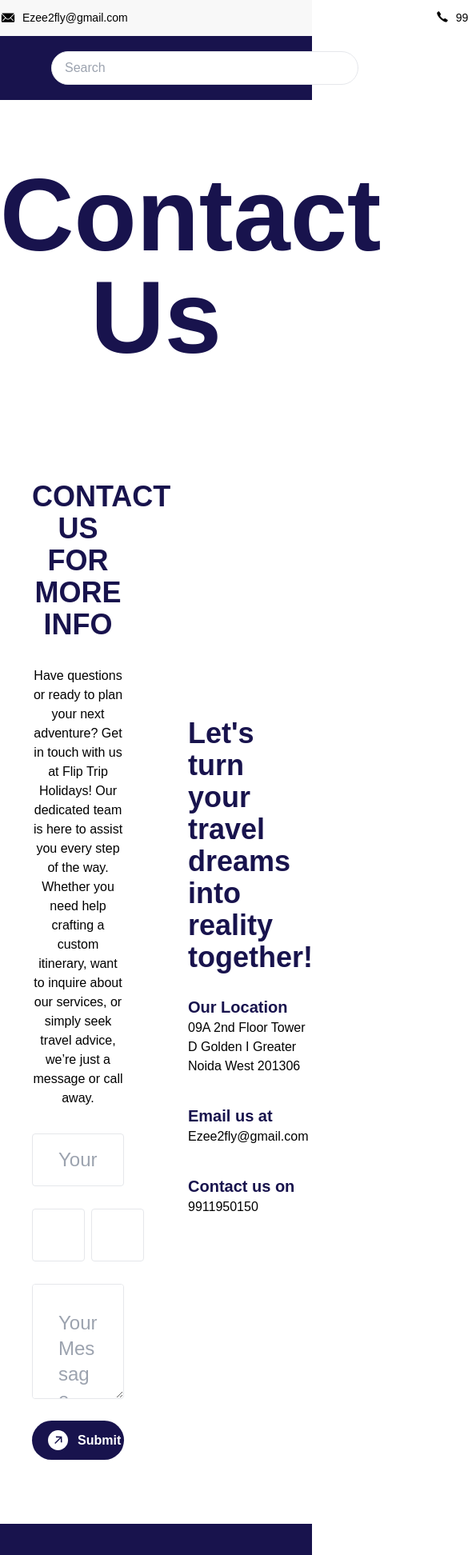
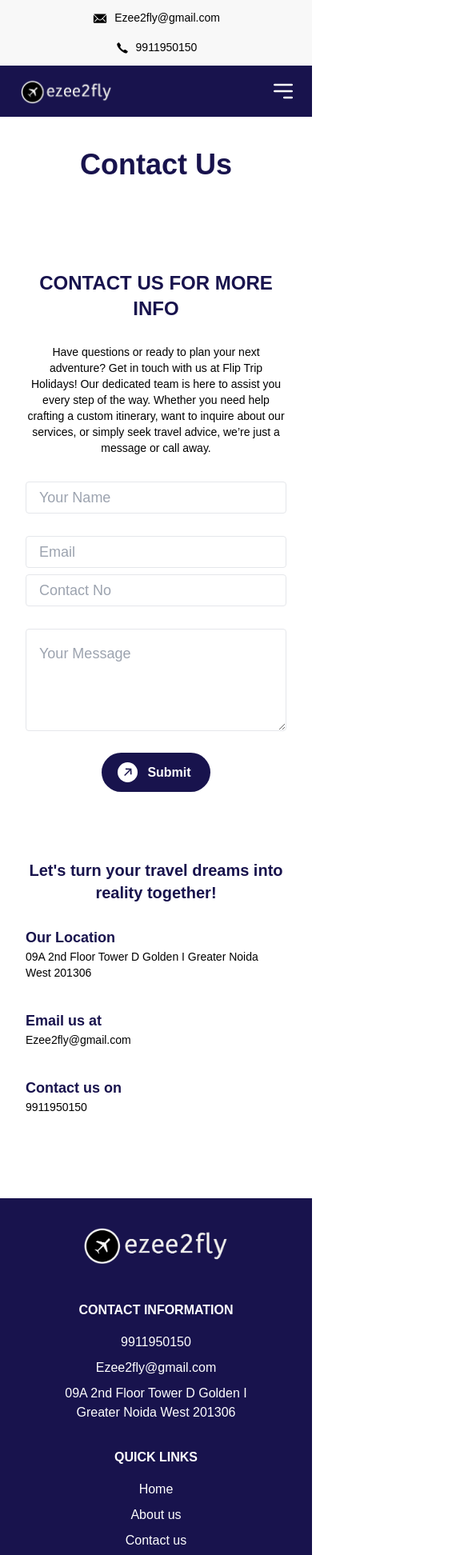
Before and after one commit to HemantArya786/ezee2fly-frontend, a Next.js app: page /contactus in a window 390 px wide. Shown: the top 1944 px of the page at 80% size, 585 px wide, since content can reach past the window. Built offline with nearby package versions, Linux system fonts and the light colour scheme.

Commit message:
feat :  add responsive in all the pages and component

```diff
--- a/src/app/contactus/page.jsx
+++ b/src/app/contactus/page.jsx
@@ -6,19 +6,19 @@ function ContactUs() {
   return (
     <div className="container mx-auto mb-10">
       <div>
-        <p className="text-9xl font-bold text-center py-20 text-primary">
+        <p className="text-4xl sm:text-6xl md:text-7xl lg:text-9xl font-bold text-center py-10 md:py-16 lg:py-20 text-primary">
           Contact Us
         </p>
       </div>
-      <div className="flex gap-x-10">
-        <section className="flex flex-col gap-y-3 w-1/2 p-10">
+      <div className="flex flex-col lg:flex-row gap-8 lg:gap-x-10 px-4 sm:px-8 lg:px-16 py-10">
+        <section className="flex flex-col gap-y-3 lg:w-1/2 w-full p-4 sm:p-6 lg:p-10">
           <div>
             <div>
-              <p className=" text-4xl text-center font-bold py-5 text-primary">
+              <p className="text-2xl sm:text-3xl lg:text-4xl text-center font-bold py-4 lg:py-5 text-primary">
                 CONTACT US FOR MORE INFO
               </p>
             </div>
-            <p className="py-3 text-center">
+            <p className="py-3 text-center text-sm sm:text-base lg:text-lg">
               Have questions or ready to plan your next adventure? Get in touch
               with us at Flip Trip Holidays! Our dedicated team is here to
               assist you every step of the way. Whether you need help crafting a
@@ -28,23 +28,23 @@ function ContactUs() {
           </div>
           <div className="py-2">
             <input
-              className="h-12 p-8 text-2xl w-full border rounded"
+              className="h-10 sm:h-12 p-4 sm:p-6 text-lg sm:text-xl w-full border rounded"
               placeholder="Your Name"
             />
           </div>
-          <div className="flex gap-2 py-2  ">
+          <div className="flex flex-col sm:flex-row gap-2 py-2">
             <input
-              className="h-12 w-1/2 p-8 text-2xl border rounded"
+              className="h-10 sm:h-12 w-full sm:w-1/2 p-4 sm:p-6 text-lg sm:text-xl border rounded"
               placeholder="Email"
             />
             <input
-              className="h-12 w-1/2 p-8 border text-2xl rounded "
+              className="h-10 sm:h-12 w-full sm:w-1/2 p-4 sm:p-6 text-lg sm:text-xl border rounded"
               placeholder="Contact No"
             />
           </div>
           <div className="py-2">
             <textarea
-              className="h-36 w-full p-8 text-2xl border rounded"
+              className="h-32 sm:h-36 w-full p-4 sm:p-6 text-lg sm:text-xl border rounded"
               placeholder="Your Message"
             />
           </div>
@@ -52,28 +52,33 @@ function ContactUs() {
             <HoverButton title={"Submit"} />
           </div>
         </section>
-        <section className="w-1/2  flex flex-col justify-center items-center ">
+
+        <section className="lg:w-1/2 w-full flex flex-col justify-center items-center p-4 sm:p-6 lg:p-10">
           <div className="py-5">
-            <p className=" text-4xl font-semibold text-primary ">
+            <p className="text-xl sm:text-2xl lg:text-4xl font-semibold text-primary text-center">
               Let's turn your travel dreams into reality together!
             </p>
           </div>
-          <div className=" w-full flex  flex-col gap-y-5">
+          <div className="w-full flex flex-col gap-y-5">
             <div className="py-2">
-              <p className="text-xl font-semibold text-primary ">
+              <p className="text-lg sm:text-xl font-semibold text-primary">
                 Our Location
               </p>
-              <p> 09A 2nd Floor Tower D Golden I Greater Noida West 201306</p>
+              <p className="text-sm sm:text-base">
+                09A 2nd Floor Tower D Golden I Greater Noida West 201306
+              </p>
             </div>
             <div className="py-2">
-              <p className="text-xl font-semibold text-primary">Email us at</p>
-              <p>Ezee2fly@gmail.com</p>
+              <p className="text-lg sm:text-xl font-semibold text-primary">
+                Email us at
+              </p>
+              <p className="text-sm sm:text-base">Ezee2fly@gmail.com</p>
             </div>
             <div className="py-2">
-              <p className="text-xl font-semibold text-primary">
+              <p className="text-lg sm:text-xl font-semibold text-primary">
                 Contact us on
               </p>
-              <p>9911950150</p>
+              <p className="text-sm sm:text-base">9911950150</p>
             </div>
           </div>
         </section>
--- /dev/null
+++ b/src/components/Cards.jsx
@@ -0,0 +1,45 @@
+import React from "react";
+import Slider from "react-slick"; // Import the Slider component from react-slick
+
+function Cards({ data }) {
+  // Slider settings for mobile responsiveness
+  const settings = {
+    dots: true,
+    infinite: true,
+    speed: 500,
+    slidesToShow: 1, // Show 1 slide at a time on mobile
+    slidesToScroll: 1,
+  };
+
+  return (
+    <section>
+      {/* Carousel only for mobile */}
+      <div className="md:hidden p-5">
+        <Slider {...settings}>
+          {data.map((items) => (
+            <div className="border p-5 bg-white">
+              <img src={items.image} alt="Service 1" />
+              <p className="text-center text-black font-semibold">
+                {items.title}
+              </p>
+            </div>
+          ))}
+        </Slider>
+      </div>
+
+      {/* Grid display for desktop and tablets */}
+      <ul className="hidden md:flex gap-2 p-20">
+        {data.map((items) => (
+          <li className="border w-1/6 p-5 bg-white">
+            <img src={items.image} alt="Service 1" />
+            <p className="text-center text-black font-semibold">
+              {items.title}
+            </p>
+          </li>
+        ))}
+      </ul>
+    </section>
+  );
+}
+
+export default Cards;
--- a/src/components/Footer.jsx
+++ b/src/components/Footer.jsx
@@ -5,31 +5,37 @@ import logo from "../Images/logo.png";
 
 function Footer() {
   return (
-    <footer className=" flex-col   px-10 pt-5 flex bg-primary text-white">
-      <div className="flex  h-64 ">
-        <section className="w-1/3 flex justify-center items-center ">
-          <div className="max-w-[300px]">
-            {" "}
-            <Image className=" " src={logo} />
-          </div>{" "}
+    <footer className="flex-col px-5 pt-5 flex bg-primary text-white">
+      <div className="container mx-auto">
+        <div className="flex flex-col md:flex-row md:h-64 gap-8 md:gap-0">
+          <section className="md:w-1/3 flex justify-center md:items-center">
+            <div className="max-w-[200px] md:max-w-[300px]">
+              <Image className="w-full h-auto" src={logo} alt="Logo" />
+            </div>
           </section>
-        <section className="w-1/3  items-center  flex justify-start">
-          <div className="">
-            <p className="mb-4 font-bold">CONTACT INFORMATION </p>
-            <ul className="flex flex-col gap-2">
+
+          <section className="md:w-1/3 flex md:items-center justify-center md:justify-start">
+            <div>
+              <p className="mb-4 font-bold text-center md:text-left">
+                CONTACT INFORMATION
+              </p>
+              <ul className="flex flex-col gap-2 text-center md:text-left">
                 <p>9911950150</p>
                 <p>Ezee2fly@gmail.com</p>
                 <p>
-                09A 2nd Floor Tower D Golden I <br /> Greater Noida West 201306
+                  09A 2nd Floor Tower D Golden I <br /> Greater Noida West
+                  201306
                 </p>
               </ul>
             </div>
           </section>
-        <section className="w-1/3 flex items-center justify-start gap-y-6">
+
+          <section className="md:w-1/3 flex justify-center md:justify-start">
             <div>
-            <p className="mb-4 font-bold">QUICK LINKS</p>
-
-            <ul className="flex flex-col gap-2">
+              <p className="mb-4 font-bold text-center md:text-left">
+                QUICK LINKS
+              </p>
+              <ul className="flex flex-col gap-2 text-center md:text-left">
                 <Link href="/">Home</Link>
                 <Link href="/aboutus">About us</Link>
                 <Link href="/contactus">Contact us</Link>
@@ -39,11 +45,14 @@ function Footer() {
             </div>
           </section>
         </div>
-      <hr />
-      <div className="flex justify-center py-5  ">
-        <p>
+
+        <hr className="my-5" />
+
+        <div className="flex justify-center py-5">
+          <p className="text-center">
             Copyright © 2024. All rights reserved. Developed by M-17 Production.
           </p>
+        </div>
       </div>
     </footer>
   );
--- /dev/null
+++ b/src/components/HeadAndPara.jsx
@@ -0,0 +1,22 @@
+import React from "react";
+
+function HeadAndPara({ heading, paragraph }) {
+  return (
+    <div>
+      <section className="flex flex-col justify-center items-center">
+        <div className="flex justify-center items-center text-3xl sm:text-4xl md:text-5xl lg:text-6xl p-4 sm:p-5 font-bold text-center text-primary">
+          <h1>{heading}</h1>
+        </div>
+        <div className="p-5 sm:p-8 lg:p-10 text-center max-w-[90vw] md:max-w-[70vw] lg:max-w-[60vw]">
+          {paragraph.map((item, index) => (
+            <p key={index} className="mb-4 text-sm sm:text-base lg:text-lg">
+              {item}
+            </p>
+          ))}
+        </div>
+      </section>
+    </div>
+  );
+}
+
+export default HeadAndPara;
--- a/src/components/NavContactDetail.jsx
+++ b/src/components/NavContactDetail.jsx
@@ -5,15 +5,18 @@ import { IoIosCall } from "react-icons/io";
 function NavContactDetail() {
   return (
     <div>
-      <div className="flex justify-around py-3 bg-[#F8F8F8] gap-96 ">
-        <div className="flex  gap-2 text-[14px] ">
-          <span className=" ">
+      <div className="flex flex-col md:flex-row md:justify-around justify-center items-center py-3 bg-[#F8F8F8] md:gap-96 gap-4">
+        {/* Email Section */}
+        <div className="flex gap-2 text-[14px] items-center">
+          <span>
             <IoIosMail size={20} />
           </span>
           <p className="">Ezee2fly@gmail.com</p>
         </div>
-        <div className="flex gap-2 text-[14px]">
-          <span className=" ">
+
+        {/* Phone Section */}
+        <div className="flex gap-2 text-[14px] items-center">
+          <span>
             <IoIosCall size={18} />
           </span>
           <p>9911950150</p>
--- a/src/components/Navbar.jsx
+++ b/src/components/Navbar.jsx
@@ -1,39 +1,85 @@
 "use client";
 import Link from "next/link";
 import logo from "../Images/logo.png";
-import React from "react";
+import React, { useState } from "react";
 import Image from "next/image";
 
 function Navbar() {
+  const [isMenuOpen, setIsMenuOpen] = useState(false);
+
+  const toggleMenu = () => {
+    setIsMenuOpen(!isMenuOpen);
+  };
+
   return (
-    <nav className=" sticky top-0 z-50 bg-primary text-white">
-      <div className="flex container mx-auto  py-2   justify-between px-16">
-        <section className=" 	 ">
+    <nav className="sticky top-0 z-50 bg-primary text-white">
+      <div className="flex container mx-auto py-2 justify-between items-center px-5 md:px-16">
+        {/* Logo Section */}
+        <section className="flex items-center">
           <Link href="/">
-            <Image className="h-16  w-full " src={logo} />
+            <Image className="h-12 w-full md:h-16" src={logo} alt="Logo" />
           </Link>
         </section>
-        <section className="flex items-center justify-center">
+
+        {/* Search Bar */}
+        <section className="hidden md:flex items-center justify-center">
           <input
             placeholder="Search"
-            className="py-2 px-4 text-black w-96 rounded-full text-md border bg	"
+            className="py-2 px-4 text-black w-full md:w-96 rounded-full text-md border bg"
           />
         </section>
-        <section className="flex items-center justify-center gap-10  ">
-          <div>
-            <Link href="/">Home</Link>
-          </div>
-          <div>
-            <Link href="/aboutus">About Us</Link>
-          </div>
-          <div>
-            <Link href="/contactus">Contact Us</Link>
-          </div>
-          <div>
-            <p>Packages</p>
-          </div>
+
+        {/* Hamburger Icon for Mobile */}
+        <section className="md:hidden flex items-center">
+          <button onClick={toggleMenu} className="text-white">
+            {/* Hamburger Icon */}
+            <svg
+              className="w-8 h-8"
+              fill="none"
+              stroke="currentColor"
+              viewBox="0 0 24 24"
+              xmlns="http://www.w3.org/2000/svg"
+            >
+              <path
+                strokeLinecap="round"
+                strokeLinejoin="round"
+                strokeWidth="2"
+                d="M4 6h16M4 12h16m-7 6h7"
+              ></path>
+            </svg>
+          </button>
+        </section>
+
+        {/* Links Section */}
+        <section className="hidden md:flex items-center gap-10">
+          <Link href="/">Home</Link>
+          <Link href="/aboutus">About Us</Link>
+          <Link href="/contactus">Contact Us</Link>
+          <p>Packages</p>
         </section>
       </div>
+
+      {/* Collapsible Menu for Mobile */}
+      {isMenuOpen && (
+        <div className="md:hidden flex flex-col items-center bg-primary text-white py-4">
+          <Link href="/" className="py-2" onClick={toggleMenu}>
+            Home
+          </Link>
+          <Link href="/aboutus" className="py-2" onClick={toggleMenu}>
+            About Us
+          </Link>
+          <Link href="/contactus" className="py-2" onClick={toggleMenu}>
+            Contact Us
+          </Link>
+          <p className="py-2">Packages</p>
+          <div className="w-full flex justify-center mt-4">
+            <input
+              placeholder="Search"
+              className="py-2 px-4 text-black w-full mx-4 rounded-full text-md border"
+            />
+          </div>
+        </div>
+      )}
     </nav>
   );
 }
--- a/src/components/testmonialSlider.jsx
+++ b/src/components/testmonialSlider.jsx
@@ -7,7 +7,7 @@ const testimonials = [
     name: "Alice Johnson",
     image:
       "https://images.pexels.com/photos/415829/pexels-photo-415829.jpeg?auto=compress&cs=tinysrgb&w=250&h=250&dp",
-    text: "This product has completely transformed my workflow. I cant imagine going back to my old methods!",
+    text: "This product has completely transformed my workflow. I can't imagine going back to my old methods!",
   },
   {
     id: 2,
@@ -21,7 +21,7 @@ const testimonials = [
     name: "Carol Williams",
     image:
       "https://images.pexels.com/photos/415829/pexels-photo-415829.jpeg?auto=compress&cs=tinysrgb&w=250&h=250&dp",
-    text: "Ive recommended this to all my colleagues. Its a game-changer for our industry.",
+    text: "I've recommended this to all my colleagues. It's a game-changer for our industry.",
   },
 ];
 
@@ -40,34 +40,38 @@ const TestimonialSlider = () => {
 
   return (
     <div className="w-full max-w-4xl mx-auto px-4 py-8">
-      <div className="relative bg-white rounded-3xl shadow-lg p-8 md:p-12 overflow-hidden">
+      <div className="relative bg-white rounded-3xl shadow-lg p-6 md:p-10 lg:p-12 overflow-hidden">
         <div className="absolute top-0 left-0 w-full h-full bg-gradient-to-br from-blue-100 to-purple-100 opacity-50 z-0"></div>
         <div className="relative z-10">
           <div className="flex flex-col items-center text-center">
             <img
               src={testimonials[currentIndex].image}
               alt={testimonials[currentIndex].name}
-              className="w-20 h-20 rounded-full border-4 border-white shadow-md mb-4"
+              className="w-16 h-16 sm:w-20 sm:h-20 lg:w-24 lg:h-24 rounded-full border-4 border-white shadow-md mb-4"
             />
-            <p className="text-gray-800 text-lg md:text-xl mb-6 italic">
+            <p className="text-gray-800 text-sm sm:text-base lg:text-lg md:text-xl mb-6 italic">
               "{testimonials[currentIndex].text}"
             </p>
-            <h3 className="text-xl font-semibold text-gray-900">
+            <h3 className="text-lg sm:text-xl lg:text-2xl font-semibold text-gray-900">
               {testimonials[currentIndex].name}
             </h3>
           </div>
         </div>
+
+        {/* Previous button */}
         <button
           onClick={prevTestimonial}
-          className="absolute left-4 top-1/2 transform -translate-y-1/2 bg-white rounded-full p-2 shadow-md hover:bg-gray-100 transition-colors duration-200"
+          className="absolute left-4 top-1/2 transform -translate-y-1/2 bg-white rounded-full p-1 sm:p-2 shadow-md hover:bg-gray-100 transition-colors duration-200"
         >
-          <FaChevronLeft className="w-6 h-6 text-gray-600" />
+          <FaChevronLeft className="w-4 h-4 sm:w-6 sm:h-6 text-gray-600" />
         </button>
+
+        {/* Next button */}
         <button
           onClick={nextTestimonial}
-          className="absolute right-4 top-1/2 transform -translate-y-1/2 bg-white rounded-full p-2 shadow-md hover:bg-gray-100 transition-colors duration-200"
+          className="absolute right-4 top-1/2 transform -translate-y-1/2 bg-white rounded-full p-1 sm:p-2 shadow-md hover:bg-gray-100 transition-colors duration-200"
         >
-          <FaChevronRight className="w-6 h-6 text-gray-600" />
+          <FaChevronRight className="w-4 h-4 sm:w-6 sm:h-6 text-gray-600" />
         </button>
       </div>
     </div>
```
Also changed, not shown: src/app/aboutus/page.jsx (+29 -78 lines), src/app/page.jsx (+92 -90 lines). Lines whose indentation alone changed are shown as unchanged.
